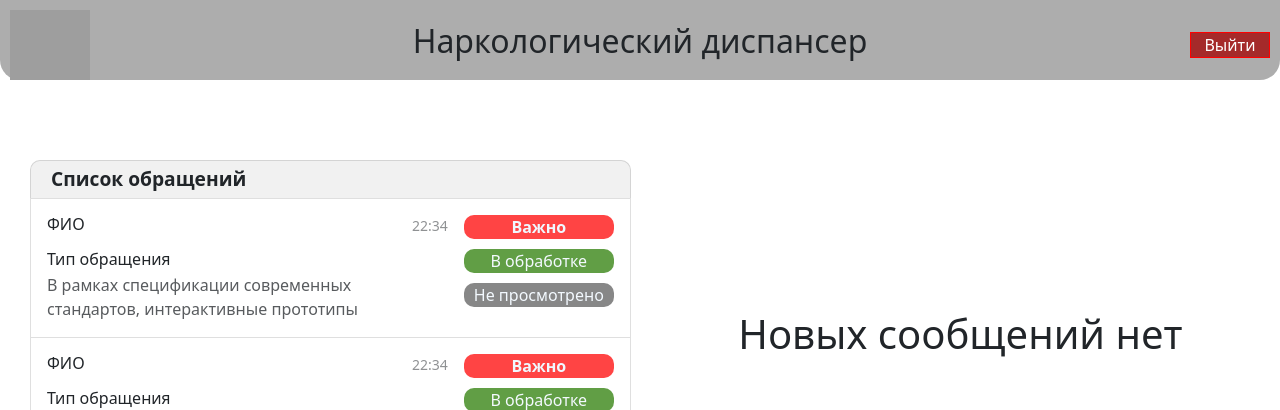
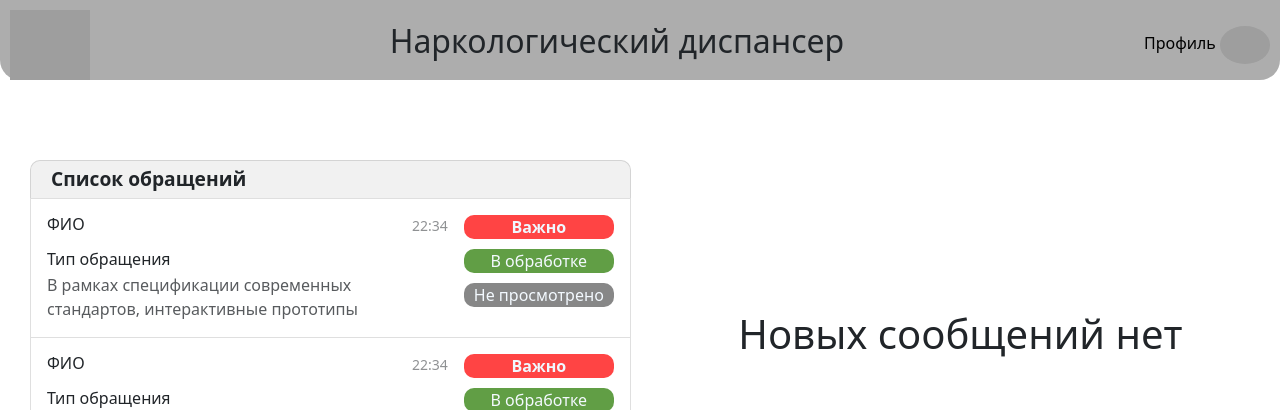
Before and after one commit to Fmeech2/Proizvod-Praktika, a PHP site: page /admin.html in a window 1280 px wide. Shown: the top 410 px of the page. Run offline with PHP 8.4, Linux system fonts and the light colour scheme; grey boxes are pictures that could not be loaded.

Commit message:
shapka и больше ничего

```diff
--- a/admin.html
+++ b/admin.html
@@ -36,12 +36,15 @@
         crossorigin="anonymous"></script>
 </head>
 <body>
-    <!-- Шапка-->
-    <div class="start-top">
+      <!-- Шапка-->
+      <div class="start-top">
         <div class="shapka">
             <div class="img_container"> <img src="https://spb.czm.su/sites/default/files/pictures/main-qimg-dc07846206d7a09a3b35151c0135c3b4.png" width="80px" height="70px"></div>
             <div class="title_up"><h2>Наркологический диспансер</h2></div>
-           <div class="exit"><button class="exit_btn">Выйти</button></div>
+           <a  class="a" href="profil.html"><div class="exit">Профиль <img src="http://fmeechcompany.fmeech2.website/Гамбол%20Злыдней.png" style="border-radius: 50%;"
+            class="img-radius" width="50" alt="Ваш аватар не смог загрузиться. Попробуйте загрузить новое фото, если проблемма не исчезнет со временем.">
+    </div></a>
+</div>
          </div>
     </div>
     <!-- Шапка-->
--- a/main.css
+++ b/main.css
@@ -337,3 +337,5 @@ height: 550px;
         width: 50%;
         margin-left: 25%;
     }
+
+    .a{text-decoration: none; color: black; }
--- a/message.html
+++ b/message.html
@@ -41,7 +41,10 @@
         <div class="shapka">
             <div class="img_container"> <img src="https://spb.czm.su/sites/default/files/pictures/main-qimg-dc07846206d7a09a3b35151c0135c3b4.png" width="80px" height="70px"></div>
             <div class="title_up"><h2>Наркологический диспансер</h2></div>
-           <div class="exit"><button class="exit_btn">Выйти</button></div>
+           <a  class="a" href="profil.html"><div class="exit">Профиль <img src="http://fmeechcompany.fmeech2.website/Гамбол%20Злыдней.png" style="border-radius: 50%;"
+            class="img-radius" width="50" alt="Ваш аватар не смог загрузиться. Попробуйте загрузить новое фото, если проблемма не исчезнет со временем.">
+    </div></a>
+</div>
          </div>
     </div>
     <!-- Шапка-->
```
